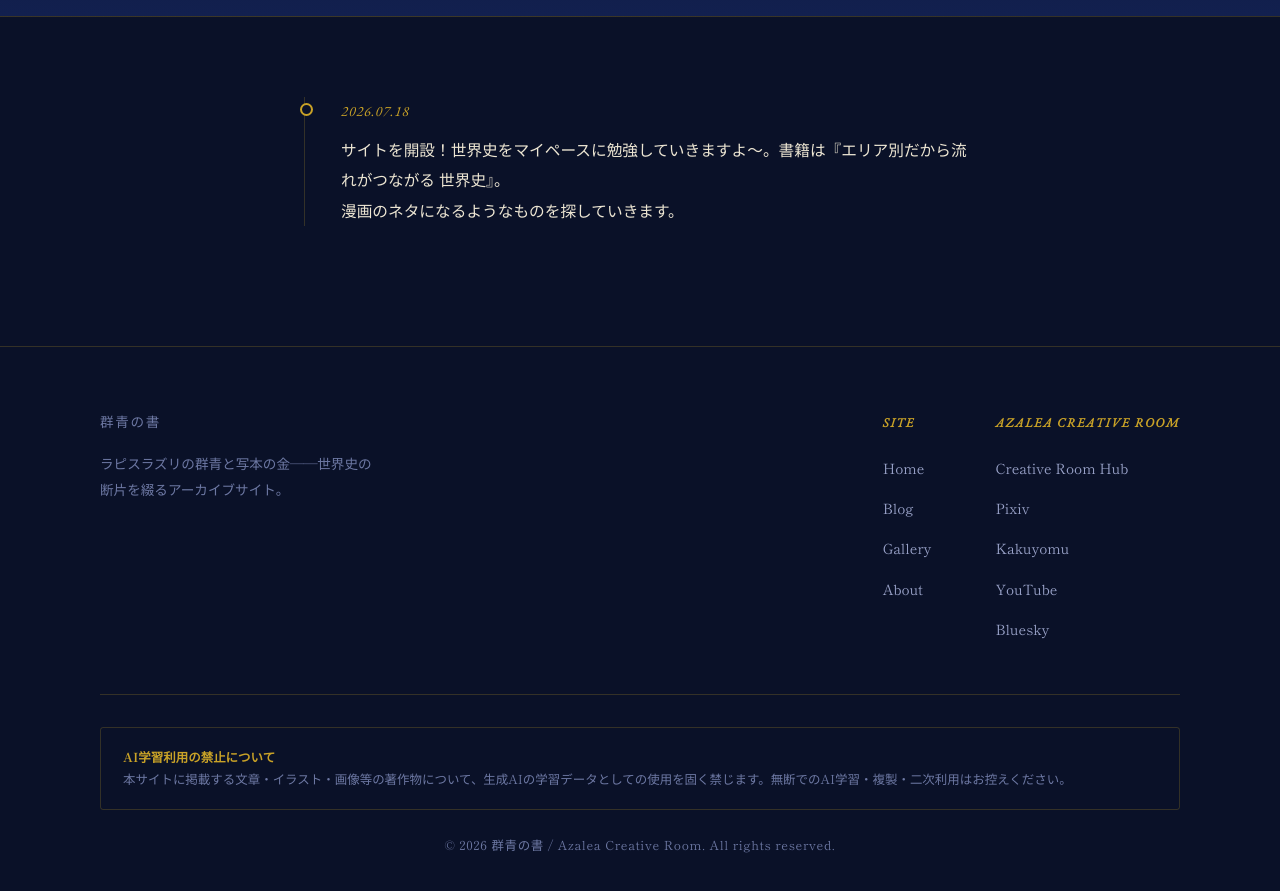
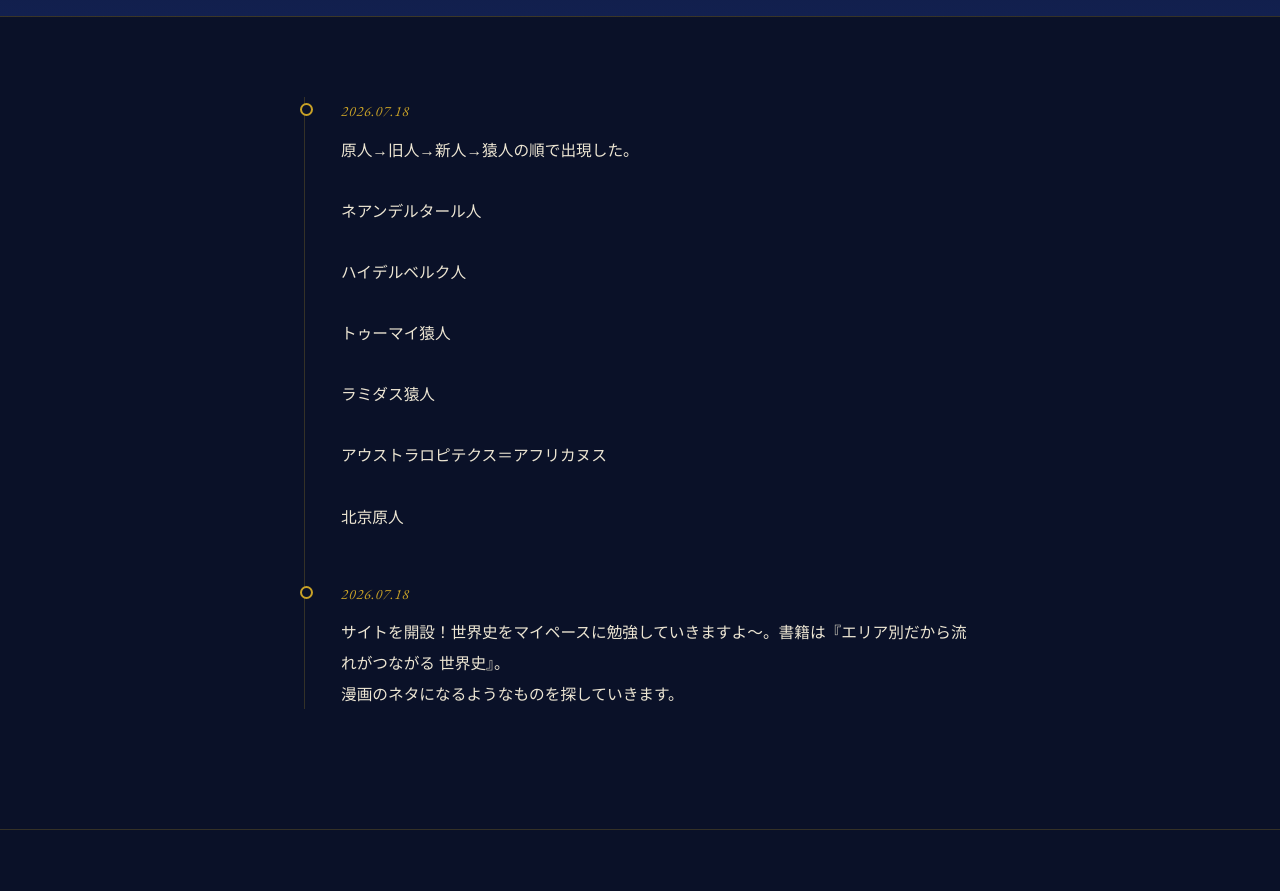
Before and after one commit to Azaleacreativeroom888/fan-worldhistory, a plain HTML site: page blog.html in a window 1280 px wide. Shown: the part 400-1291 px from the top of the page. Drawn offline with nearby package versions, Linux system fonts and the light colour scheme.

Commit message:
Add entry about human evolution to blog
Added historical content about human evolution to the blog.

```diff
--- a/blog.html
+++ b/blog.html
@@ -190,6 +190,17 @@
 
   <div class="entry">
     <span class="entry-date">2026.07.18</span>
+    <p class="entry-text">原人→旧人→新人→猿人の順で出現した。<br>
+    ネアンデルタール人<br>
+    ハイデルベルク人<br>
+    トゥーマイ猿人<br>
+    ラミダス猿人<br>
+    アウストラロピテクス＝アフリカヌス<br>
+    北京原人</p>
+  </div>
+
+  <div class="entry">
+    <span class="entry-date">2026.07.18</span>
     <p class="entry-text">サイトを開設！世界史をマイペースに勉強していきますよ～。書籍は『エリア別だから流れがつながる 世界史』。
       漫画のネタになるようなものを探していきます。</p>
   </div>
```
